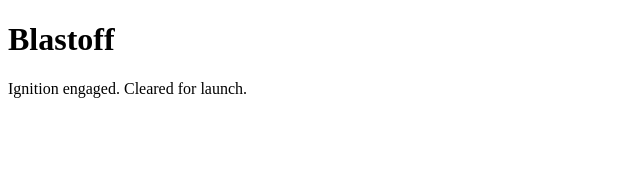
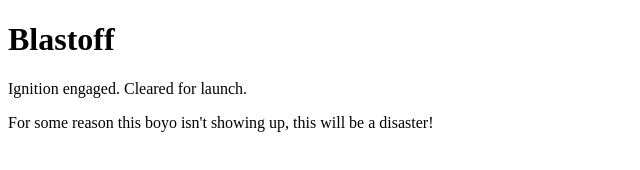
Before and after one commit to Scundered/Blastoff, a plain HTML site: page INDEX.html in a window 1280 px wide. Shown: the whole page, without its empty margins (0-640 px from the left). Drawn offline with Linux system fonts and the light colour scheme.

Commit message:
INDEX.html-edit

```diff
--- a/INDEX.html
+++ b/INDEX.html
@@ -5,5 +5,6 @@
 <body>
 <h1>Blastoff</h1>
 <p>Ignition engaged. Cleared for launch.</p>
+<p>For some reason this boyo isn't showing up, this will be a disaster!</p>
 </body>
 </html>
```
